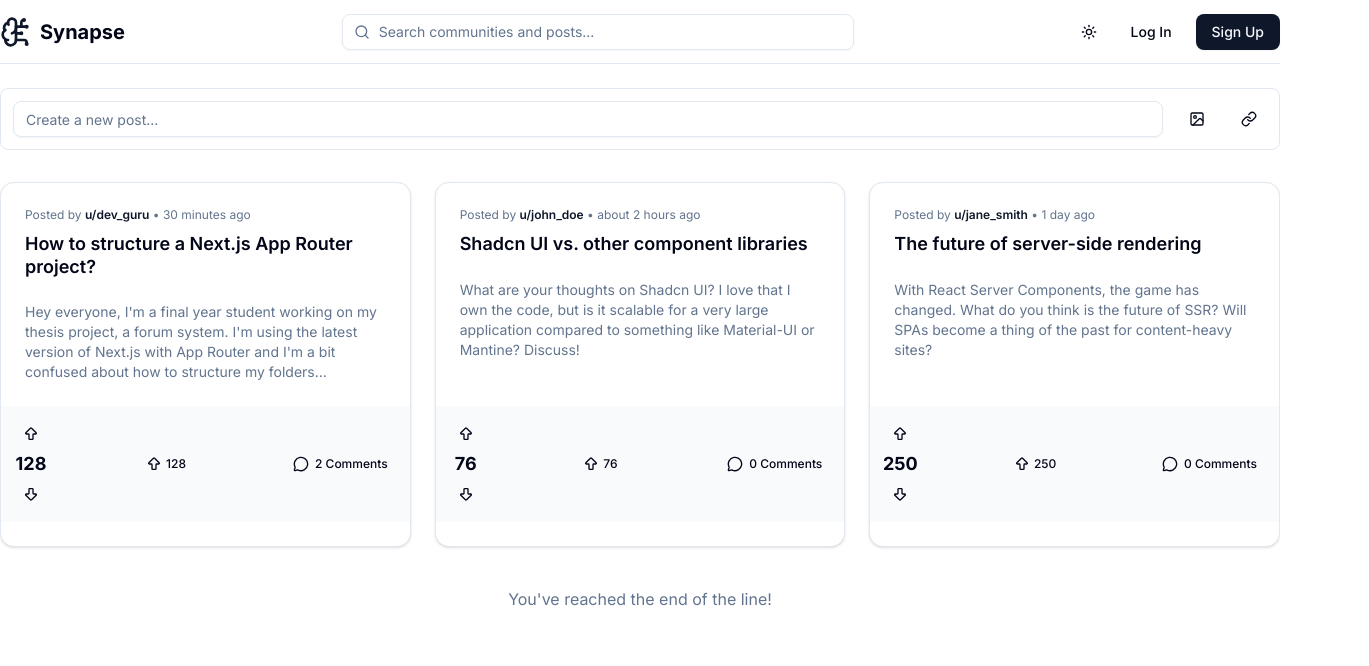
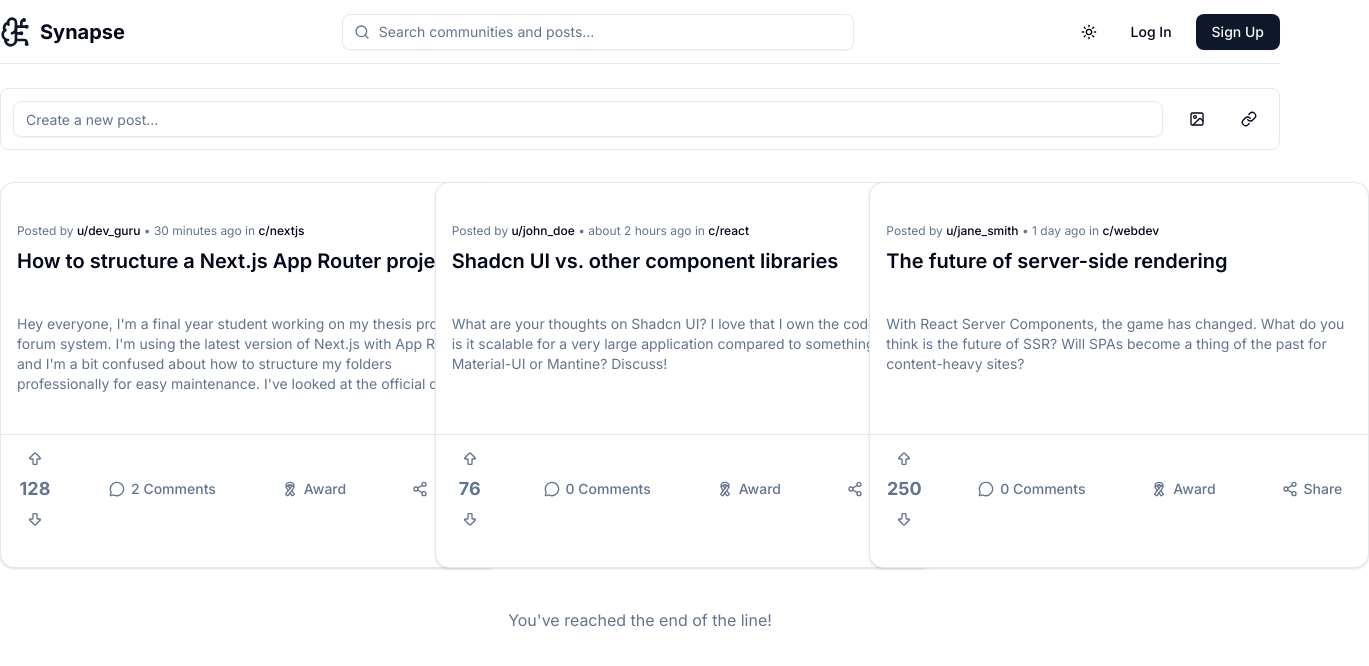
Before and after one commit to dhlananhh/synapse-client, a Next.js app: page / in a window 1280 px wide. Shown: the top 666 px of the page, 1369 px wide, since content can reach past the window. Built offline with nearby package versions, Linux system fonts and the light colour scheme.

Commit message:
feat: enhance PostCard component with additional features and styling

```diff
--- a/src/components/features/post/PostCard.tsx
+++ b/src/components/features/post/PostCard.tsx
@@ -1,71 +1,79 @@
-"use client";
 
 import React from "react";
-import Link from "next/link";
-import { Post } from "@/types";
+import Link from 'next/link';
+import { Post } from '@/types';
 import {
   Card,
   CardContent,
-  CardFooter,
   CardHeader,
   CardTitle
-} from "@/components/ui/card";
-import { Button } from "@/components/ui/button";
-import {
-  MessageCircle,
-  ArrowBigUp,
-  ArrowBigDown
-} from "lucide-react";
-import { formatDistanceToNow } from "date-fns";
+} from '@/components/ui/card';
+import { Button } from '@/components/ui/button';
+import { MessageCircle, Ribbon, Share2 } from 'lucide-react';
+import { formatDistanceToNow } from 'date-fns';
 import VoteClient from './VoteClient';
-
 
 interface PostCardProps {
   post: Post;
 }
 
-
-const PostCard = ({ post }: PostCardProps) => {
+const PostCard = React.forwardRef<HTMLDivElement, PostCardProps>(
+  ({ post }, ref) => {
     return (
-    <Card className="flex flex-col h-full">
-      <CardHeader>
+      <Card
+        ref={ ref }
+        className="flex flex-col h-full overflow-hidden shadow-sm hover:border-primary/50 transition-colors min-w-[500px]"
+      >
+        <CardHeader className="p-4">
           <div className="text-xs text-muted-foreground">
             Posted by{ ' ' }
-          <Link href={ `/u/${post.author.username}` } className="font-semibold text-primary hover:underline">
+            <Link href={ `/u/${post.author.username}` } className="font-medium text-foreground hover:underline">
               u/{ post.author.username }
             </Link>{ ' ' }
-          • { formatDistanceToNow(new Date(post.createdAt), { addSuffix: true }) }
+            • { formatDistanceToNow(new Date(post.createdAt), { addSuffix: true }) } in { ' ' }
+            <Link href={ `/c/${post.community.slug}` } className="font-medium text-foreground hover:underline">
+              c/{ post.community.slug }
+            </Link>
           </div>
-        <CardTitle className="mt-1 text-lg leading-tight">
+          <CardTitle className="mt-1 text-xl font-semibold leading-tight">
             <Link href={ `/p/${post.id}` } className="hover:underline">
               { post.title }
             </Link>
           </CardTitle>
         </CardHeader>
 
-      <CardContent className="flex-grow">
+        <CardContent className="p-4 pt-0 flex-grow">
           <p className="text-sm text-muted-foreground line-clamp-4">
             { post.content }
           </p>
         </CardContent>
 
-      <CardFooter className="flex justify-between items-center bg-secondary/50 p-3">
+        <div className="flex items-center justify-between text-sm font-medium text-muted-foreground p-2 px-4 border-t">
+
           <VoteClient itemId={ post.id } initialVotes={ post.votes } />
 
-        <div className="flex items-center gap-1">
-          <Button variant="ghost" size="sm" className="flex items-center gap-1">
-            <ArrowBigUp className="h-5 w-5" />
-            <span className="text-xs">{ post.votes }</span>
+          <Button asChild variant="ghost" size="sm" className="rounded-full">
+            <Link href={ `/p/${post.id}` } className="flex items-center gap-1.5">
+              <MessageCircle className="h-5 w-5" />
+              <span>{ post.comments.length } Comments</span>
+            </Link>
+          </Button>
+
+          <Button variant="ghost" size="sm" className="rounded-full flex items-center gap-1.5">
+            <Ribbon className="h-5 w-5" />
+            <span>Award</span>
+          </Button>
+
+          <Button variant="ghost" size="sm" className="rounded-full flex items-center gap-1.5">
+            <Share2 className="h-5 w-5" />
+            <span>Share</span>
           </Button>
         </div>
-        <Button asChild variant="ghost" size="sm" className="flex items-center gap-1.5">
-          <Link href={ `/p/${post.id}` }>
-            <MessageCircle className="h-4 w-4" />
-            <span className="text-xs">{ post.comments.length } Comments</span>
-          </Link>
-        </Button>
-      </CardFooter>
       </Card>
     )
   }
+)
+
+PostCard.displayName = "PostCard";
+
 export default PostCard;
```
Lines whose indentation alone changed are shown as unchanged.
